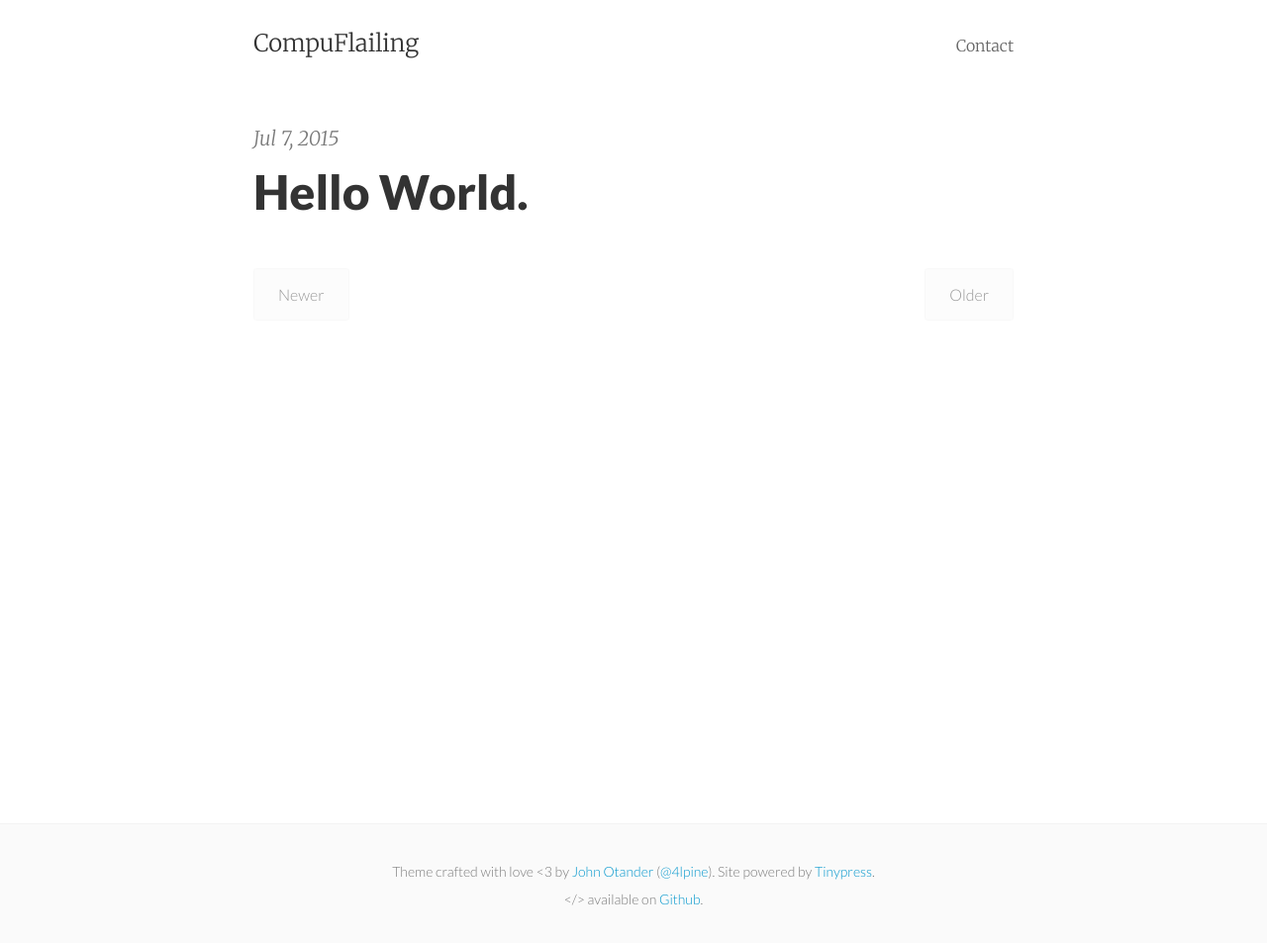
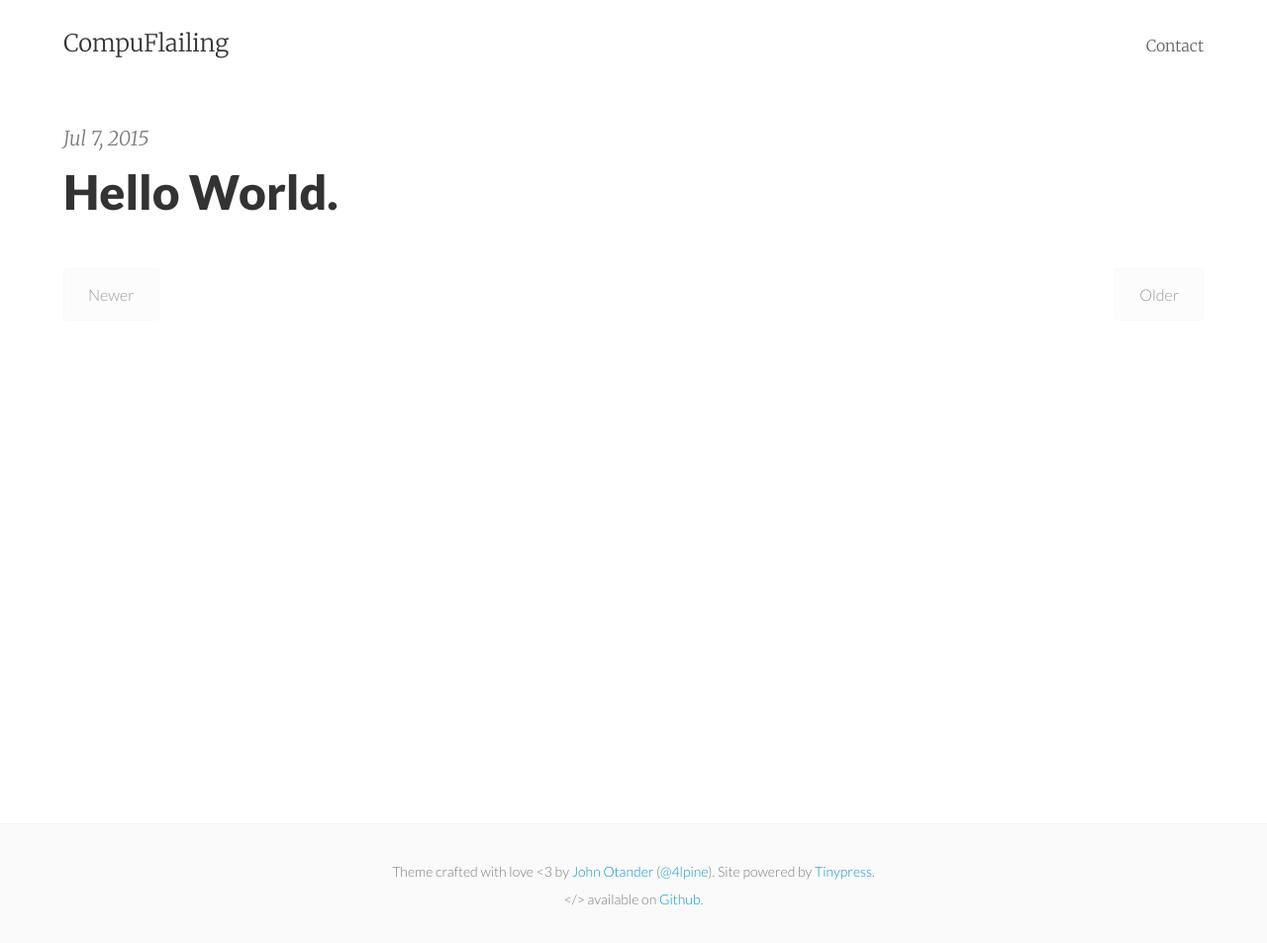
Before and after one commit to RandomNoun7/RandomNoun7.github.io, a Jekyll site: the page built from index.html, in a window 1280 px wide. Shown: the whole page at 99% size. Built offline with Jekyll 4.4.1, drawn with Linux system fonts in a browser that asks for light colours; nearby versions of some CDN libraries; the list of posts is cut into pages by our own code.

Commit message:
no message

```diff
--- a/css/basscss.css
+++ b/css/basscss.css
@@ -120,7 +120,7 @@ strong, .bold {
 }
 
 .measure {
-  max-width: 48rem;
+  max-width: 75rem;
 }
 
 .measure-narrow {
```
